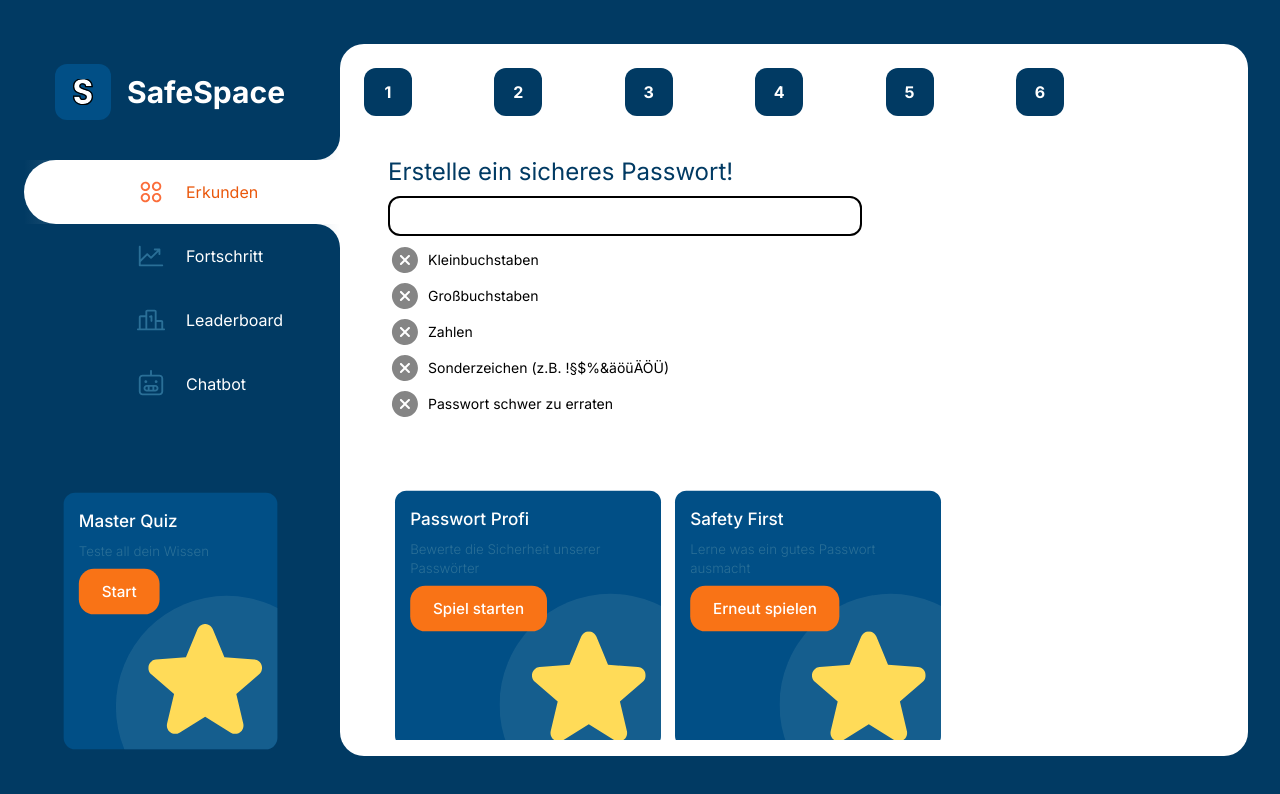
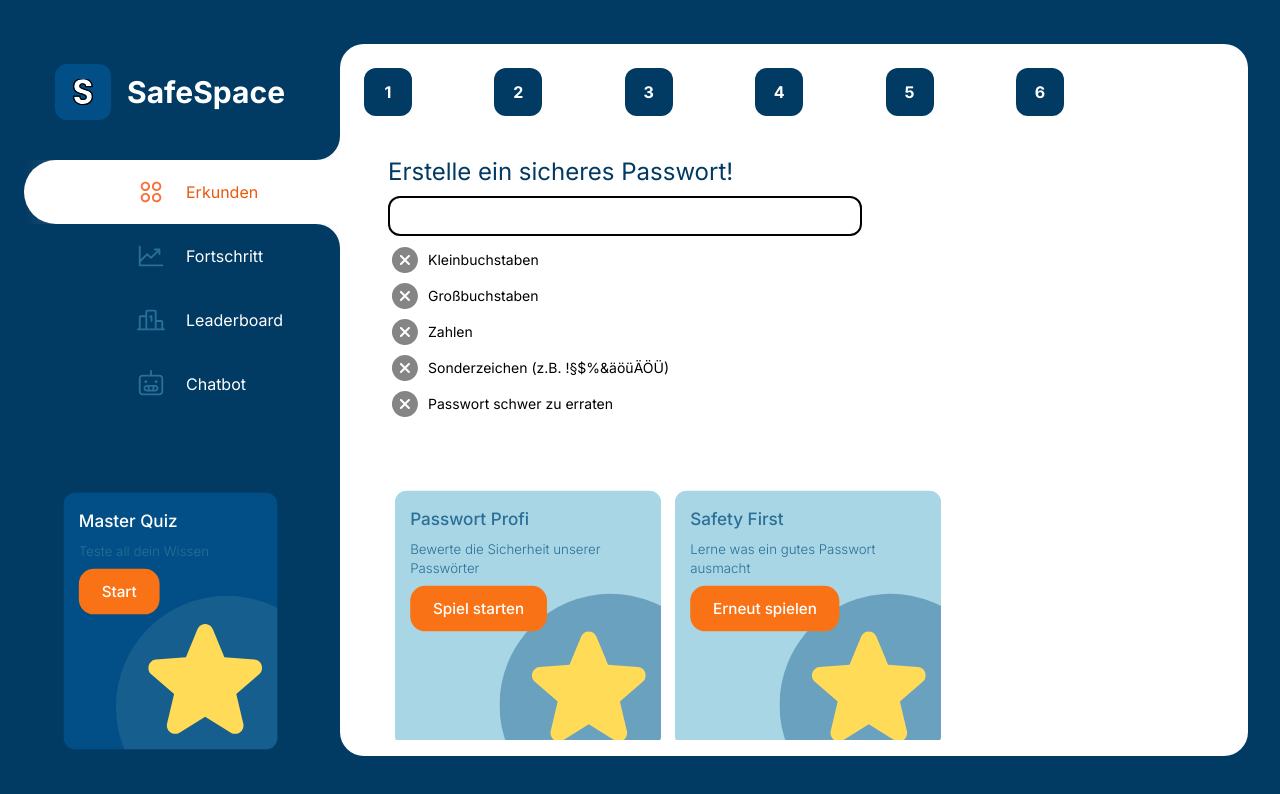
Before and after one commit to uwumarogie/ITBL-Datenschutz, a Next.js app: page /space/passwort/builder in a window 1280 px wide. Shown: the top 794 px of the page. Built offline with nearby package versions, Linux system fonts and the light colour scheme.

Commit message:
change action card color

```diff
--- a/src/app/space/passwort/builder/page.tsx
+++ b/src/app/space/passwort/builder/page.tsx
@@ -18,9 +18,9 @@ export default function Builder() {
               description="Bewerte die Sicherheit unserer Passwörter"
               iconSrc="/star.svg"
               buttonText="Spiel starten"
-              primaryColor="#014F86"
+              primaryColor="#A9D6E5"
               secondaryColor="#2A6F97"
-              titleColor="white"
+              titleColor="#2A6F97"
               onClick={() => router.push("/space/passwort/strength")}
             />
           </div>
@@ -30,9 +30,9 @@ export default function Builder() {
               description="Lerne was ein gutes Passwort ausmacht"
               iconSrc="/star.svg"
               buttonText="Erneut spielen"
-              primaryColor="#014F86"
+              primaryColor="#A9D6E5"
               secondaryColor="#2A6F97"
-              titleColor="white"
+              titleColor="#2A6F97"
               onClick={() => router.push("/space/passwort/builder")}
             />
           </div>
```
